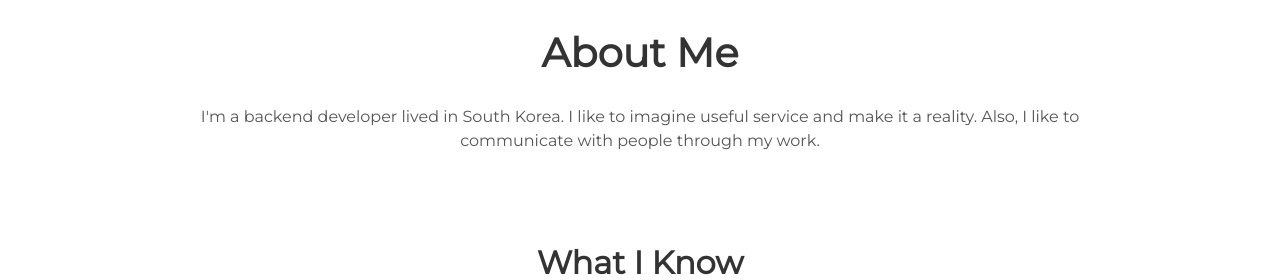
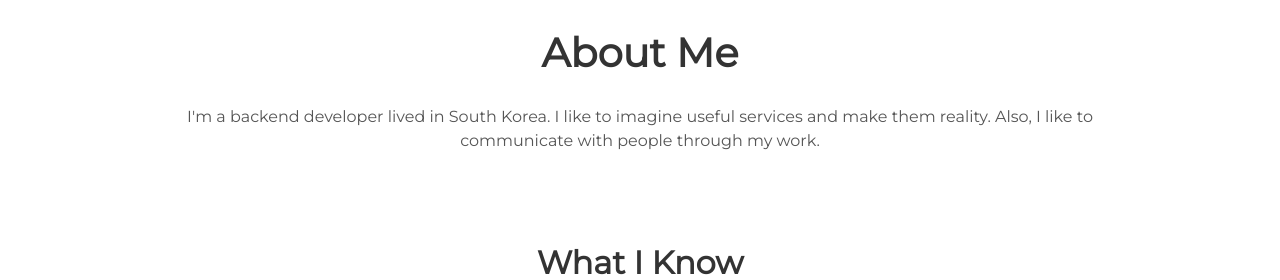
Before and after one commit to web3765/devportfolio, a Jekyll site: the page built from index.html, in a window 1280 px wide and 900 px high, scrolled down 799 px. Shown: the part 153-433 px from the top of the window. Built offline with Jekyll 4.4.1, drawn with Linux system fonts in a browser that asks for light colours.

Commit message:
Update _config.yml

```diff
--- a/_config.yml
+++ b/_config.yml
@@ -6,7 +6,7 @@ description: Portfolio
 
 # User settings
 username: OH CHAE YOUNG
-user_description: I'm a backend developer lived in South Korea. I like to imagine useful service and make it a reality. Also, I like to communicate with people through my work.
+user_description: I'm a backend developer lived in South Korea. I like to imagine useful services and make them reality. Also, I like to communicate with people through my work.
 user_title: Backend Developer
 email: web3765@gmail.com
 twitter_username: lorem_ipsum
```
